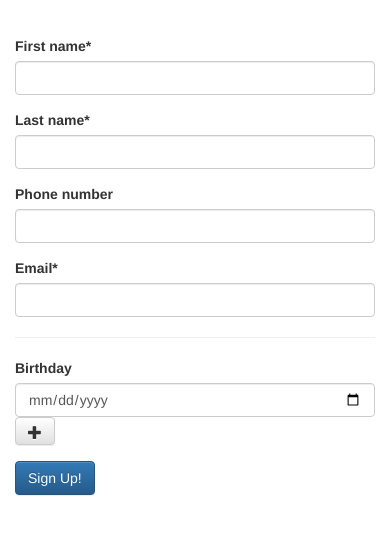
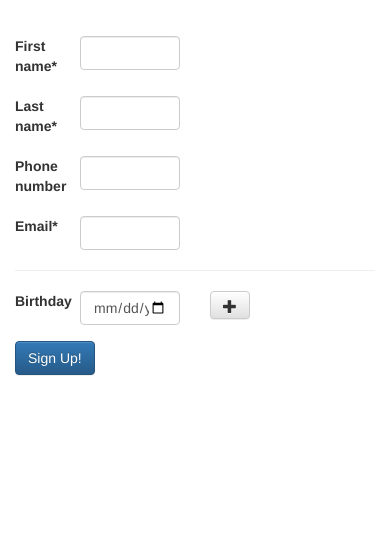
Before and after one commit to chaturv/fnfweb, a Django app: page /operations/promo/signup in a window 390 px wide. Shown: the part 54-589 px from the top of the page. Run offline with Django 3.2, Linux system fonts and the light colour scheme; data that the repository does not hold is empty; parts of the project's set-up code (start-up, migrations or seed data) failed here and were passed over; some libraries are stand-ins or nearby versions.

Commit message:
experiment with xs

```diff
--- a/operations/forms.py
+++ b/operations/forms.py
@@ -104,8 +104,8 @@ class PromoSignUpForm(ModelForm):
         self.helper = FormHelper()
 
         self.helper.form_class = 'form-horizontal'
-        self.helper.label_class = 'col-md-2'
-        self.helper.field_class = 'col-md-4'
+        self.helper.label_class = 'col-xs-2'
+        self.helper.field_class = 'col-xs-4'
         self.helper.form_tag = False
 
     class Meta:
--- a/operations/templates/operations/promo-signup.html
+++ b/operations/templates/operations/promo-signup.html
@@ -32,11 +32,11 @@
         <hr>
         <!-- add optional birthdays -->
         <div class="form-group">
-            <label class="col-md-2 control-label">Birthday</label>
-            <div class="controls col-md-4">
+            <label class="col-xs-2 control-label">Birthday</label>
+            <div class="controls col-xs-4">
                     <input type="date" class="form-control customdateinput" name="bdayDate" placeholder="Birthday" />
             </div>
-            <div class="col-md-1">
+            <div class="col-xs-1">
                 <button type="button" class="btn btn-default addButton">
                     <span class="glyphicon glyphicon-plus" aria-hidden="true"></span>
                 </button>
@@ -45,11 +45,11 @@
 
         <!-- Template for adding new birthday field -->
         <div class="form-group hide" id="bdayTemplate">
-            <label class="col-md-2 control-label">Birthday</label>
-            <div class="controls col-md-4">
+            <label class="col-xs-2 control-label">Birthday</label>
+            <div class="controls col-xs-4">
                     <input type="date" class="form-control customdateinput" name="bdayDate" placeholder="Birthday" />
             </div>
-            <div class="col-md-1">
+            <div class="col-xs-1">
                 <button type="button" class="btn btn-default removeButton">
                     <span class="glyphicon glyphicon-minus" aria-hidden="true"></span>
                 </button>
```
